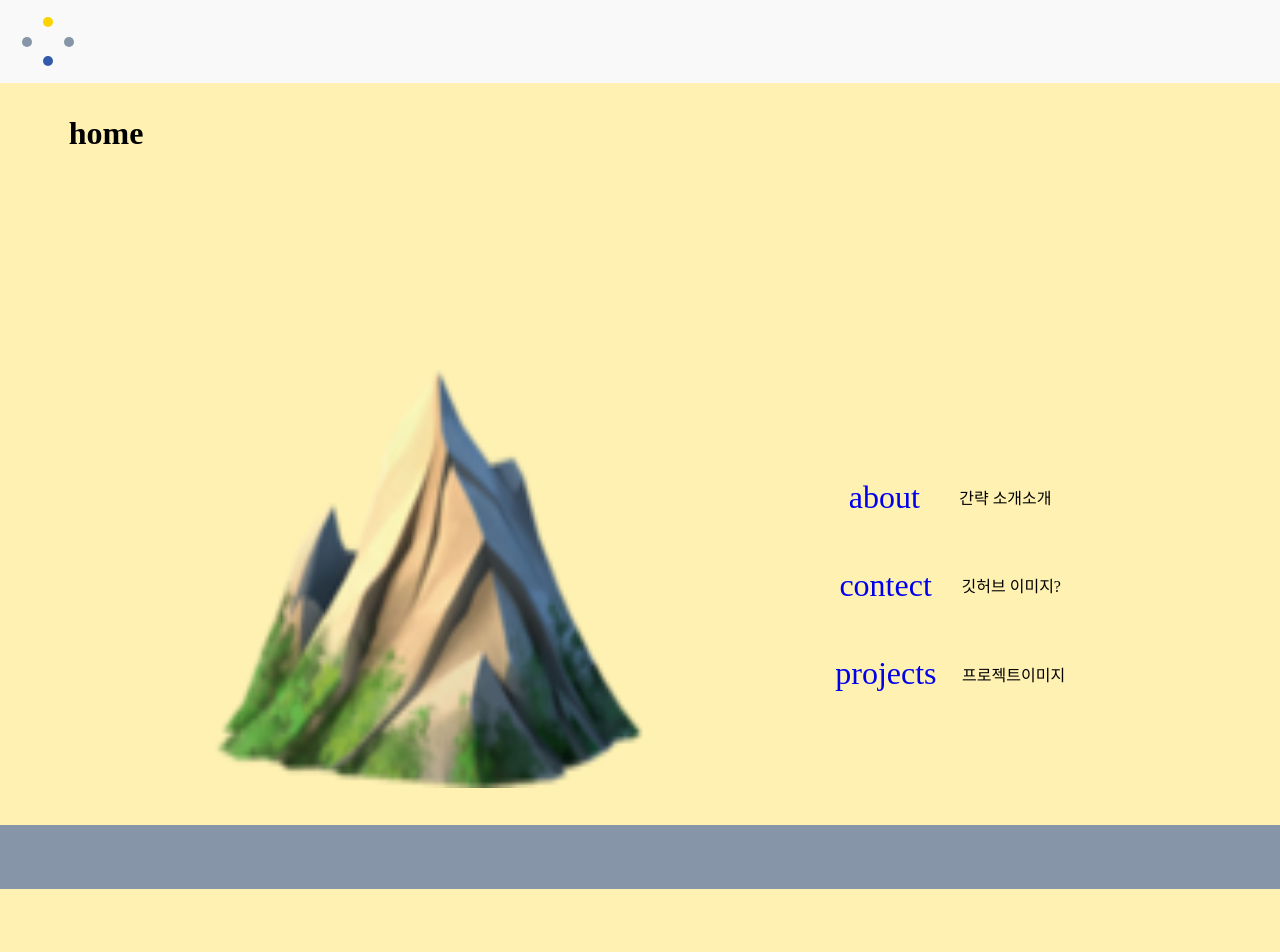
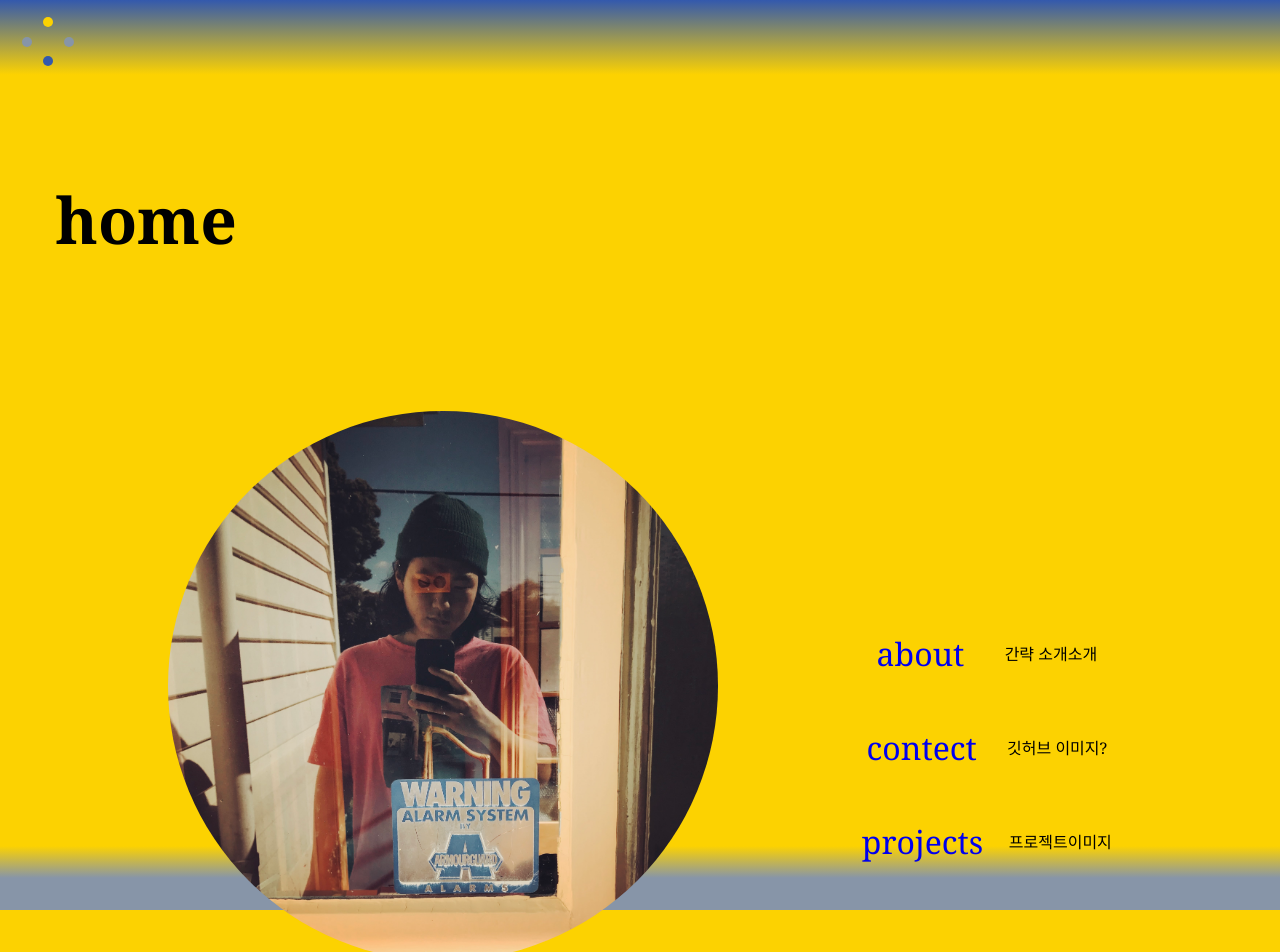
Before and after one commit to DongwookJeong/portfolio, a React (Create React App) app in the folder my-portfolio/: page / in a window 1280 px wide. Shown: the top 952 px of the page. Before the commit the page ends 889 px from the top, so only its background shows below. Built offline with nearby package versions, Linux system fonts and the light colour scheme.

Commit message:
프로필 사진 추가, 정보 확인 쉽게 하게 위해 Warehouse.js 파일  추가, url 전달이 아니어서 useParams 부분 삭제 다량의 반복적인 data 구조가 없기 때문에 불필요하다고 판단

```diff
--- a/my-portfolio/src/App.js
+++ b/my-portfolio/src/App.js
@@ -1,5 +1,5 @@
 import { Route, Routes } from "react-router-dom";
-import { About } from "./pages/About";
+import About from "./pages/About";
 import Home from "./pages/Home";
 import Contect from "./pages/Contect";
 import HeadLayout from "./HeadLayout";
@@ -11,7 +11,7 @@ const App = () => {
     <Routes>
       <Route element={<HeadLayout />}>
         <Route index element={<Home />} />
-        <Route path="/abouts/:username" element={<About />} />
+        <Route path="/about" element={<About />} />
         <Route path="/contect" element={<Contect />} />
         <Route path="/projects" element={<Projects />} />
         <Route path="/projects/:id" element={<Project />} />
--- a/my-portfolio/src/HeadLayout.js
+++ b/my-portfolio/src/HeadLayout.js
@@ -14,7 +14,12 @@ const HeadLayout = () => {
 
   return (
     <div>
-      <header style={{ background: "#f9f9f9", display: "flex" }}>
+      <header
+        style={{
+          background: "linear-gradient(#3359AD,#fcd201 90%)",
+          display: "flex",
+        }}
+      >
         <button
           onClick={comeBackhome}
           style={{
@@ -22,7 +27,7 @@ const HeadLayout = () => {
             justifyContent: "center",
             flexDirection: "column",
             alignItems: "center",
-            background: "#f9f9f9",
+            background: "none",
             border: "hidden",
             margin: "1rem",
           }}
@@ -62,7 +67,13 @@ const HeadLayout = () => {
       <main style={{ height: "90vh" }}>
         <Outlet />
       </main>
-      <footer style={{ background: "#8795A8", height: "8vh" }}></footer>
+
+      <footer
+        style={{
+          background: "linear-gradient(#fcd201 , #8795A8 50%)",
+          height: "8vh",
+        }}
+      ></footer>
     </div>
   );
 };
--- /dev/null
+++ b/my-portfolio/src/Warehouse.js
@@ -0,0 +1,19 @@
+// import { useParams } from "react-router-dom";
+
+const Warehouse = {
+  dongwook: {
+    name: "정동욱",
+    birth: "1992년 2월 11일",
+    residence: "세종특별자치시",
+    description: "간략 소개소개",
+    detail: "자세한 소개소개",
+    github: "https://github.com/DongwookJeong",
+    email: "nolhoon211@gmail.com",
+    phone: "010-2826-5879",
+    pj1: "https://github.com/DongwookJeong",
+    pj2: "https://github.com/DongwookJeong/portfolio/commit/cc6a6da839e3d6c3188b4024b8c59c25112dbe21",
+    pj3: "https://github.com/DongwookJeong",
+  },
+};
+
+export default Warehouse;
--- a/my-portfolio/src/index.css
+++ b/my-portfolio/src/index.css
@@ -1,5 +1,6 @@
 body {
   margin: 0;
   padding: 0;
-  background: rgba(252, 210, 1, 0.3);
+  background: rgba(252, 210, 1);
+  font-family: Georgia, "Times New Roman", Times, serif;
 }
--- a/my-portfolio/src/pages/About.js
+++ b/my-portfolio/src/pages/About.js
@@ -1,32 +1,19 @@
-import { useParams } from "react-router-dom";
+import Warehouse from "../Warehouse";
 
-export const me = {
-  dongwook: {
-    name: "정동욱",
-    description: "간략 소개소개",
-    detail: "자세한 소개소개",
-    github: "https://github.com/DongwookJeong",
-    email: "nolhoon211@gmail.com",
-    pj1: "https://github.com/DongwookJeong",
-    pj2: "https://github.com/DongwookJeong/portfolio/commit/cc6a6da839e3d6c3188b4024b8c59c25112dbe21",
-    pj3: "https://github.com/DongwookJeong",
-  },
-};
-export const About = () => {
-  const params = useParams();
-  const about = me[params.username];
-
+const About = () => {
   return (
     <div>
       <h1>about</h1>
       <div>
-        <h2>{about.name}</h2>
-        <p>{about.detail}</p>
+        <h2>{Warehouse.dongwook.name}</h2>
+        <p>{Warehouse.dongwook.detail}</p>
         <ul>
-          <li>{about.github}</li>
-          <li>{about.email}</li>
+          <li>{Warehouse.dongwook.birth}</li>
+          <li>{Warehouse.dongwook.residence}</li>
         </ul>
       </div>
     </div>
   );
 };
+
+export default About;
--- a/my-portfolio/src/pages/Contect.js
+++ b/my-portfolio/src/pages/Contect.js
@@ -1,11 +1,11 @@
-import { me } from "./About";
+import Warehouse from "../Warehouse";
 
 const Contect = () => {
   return (
     <div>
       <h1>contect</h1>
-      <p>{me.dongwook.github}</p>
-      <p>{me.dongwook.email}</p>
+      <p>{Warehouse.dongwook.github}</p>
+      <p>{Warehouse.dongwook.email}</p>
     </div>
   );
 };
--- a/my-portfolio/src/pages/Home.js
+++ b/my-portfolio/src/pages/Home.js
@@ -1,20 +1,20 @@
 import { Link } from "react-router-dom";
-import { me } from "./About";
 import React from "react";
-import Mountain from "/Users/jactor/portfolio/portfolio/my-portfolio/src/img/mountain_apple.png";
+import proflie from "/Users/jactor/portfolio/portfolio/my-portfolio/src/img/IMG_0748.jpg";
 import "/Users/jactor/portfolio/portfolio/my-portfolio/src/pages/Home.scss";
+import Warehouse from "../Warehouse";
 const Home = () => {
   return (
     <div>
       <h1 className="Home">home</h1>
       <di className="Whm">
-        <img className="WhmPfc" alt="mountain_apple.png" src={Mountain} />
+        <img className="WhmPfc" alt="IMG_0748.jpg" src={proflie} />
         <ul className="WhmUl">
           <li className="WhmList">
-            <Link className="WhmLink" to="/abouts/dongwook">
+            <Link className="WhmLink" to="/about">
               about
             </Link>
-            <p className="WhmListP">{me.dongwook.description}</p>
+            <p className="WhmListP">{Warehouse.dongwook.description}</p>
           </li>
           <li className="WhmList">
             <Link className="WhmLink" to="/Contect">
--- a/my-portfolio/src/pages/Home.scss
+++ b/my-portfolio/src/pages/Home.scss
@@ -19,7 +19,8 @@ $base: #8795a8;
   width: 15vw;
   display: flex;
   justify-content: center;
-  padding: 10px;
+  padding: 50px;
+  font-size: 4rem;
 }
 .Whm {
   display: flex;
@@ -30,13 +31,17 @@ $base: #8795a8;
   flex-wrap: wrap;
 }
 .WhmPfc {
-  width: 430px;
+  @media only screen and (max-width: 550px) {
+    @include width-height(97vh, 97vw);
+  }
+  width: 550px;
   height: 550px;
+  border-radius: 300px;
 }
 .WhmUl {
   margin: 0;
   padding: 0;
-  height: 15vh;
+  height: 20vh;
   font-size: 2rem;
   list-style: none;
 }
```
Also changed, not shown: my-portfolio/github_icon.png (added), my-portfolio/src/img/IMG_0748.jpg (added).
